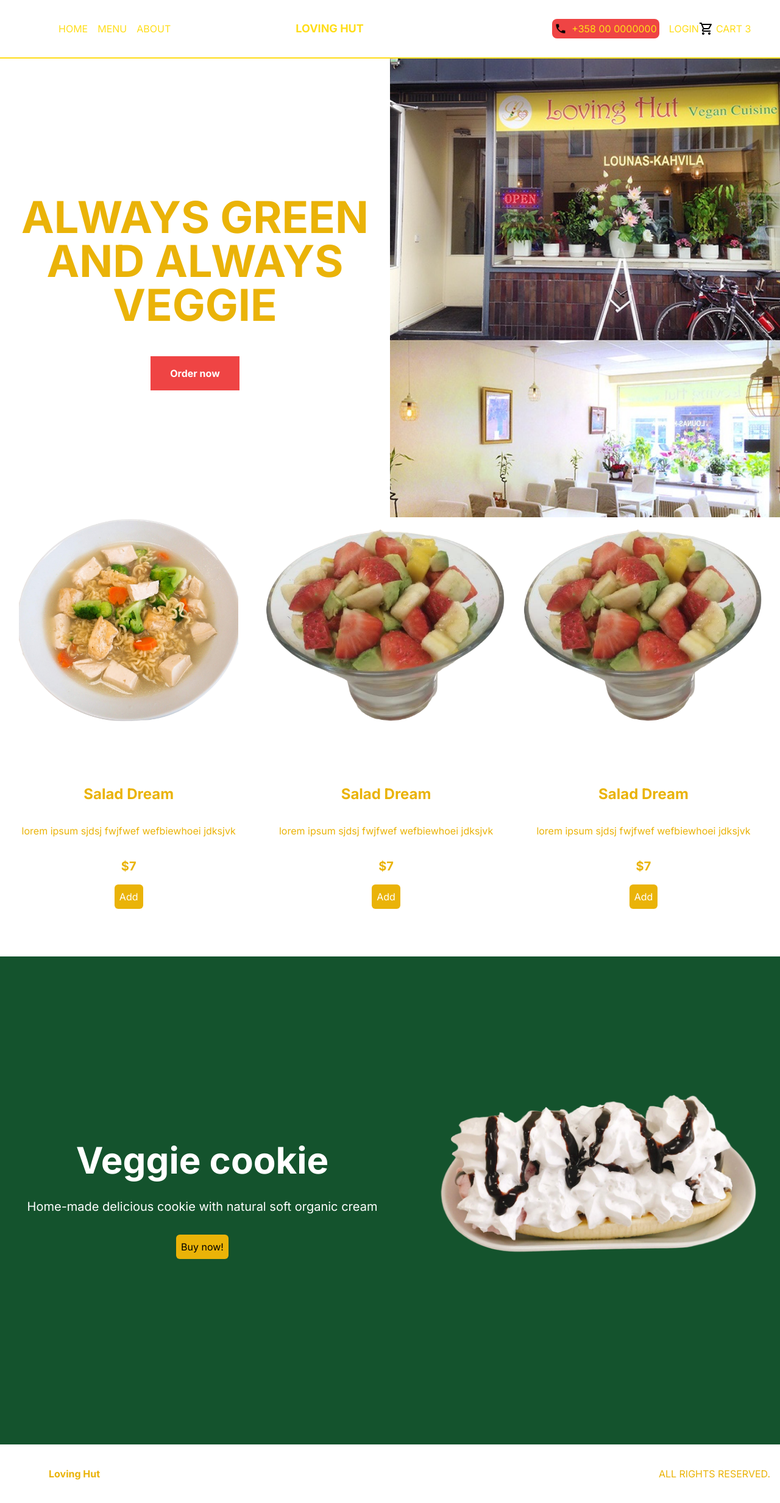
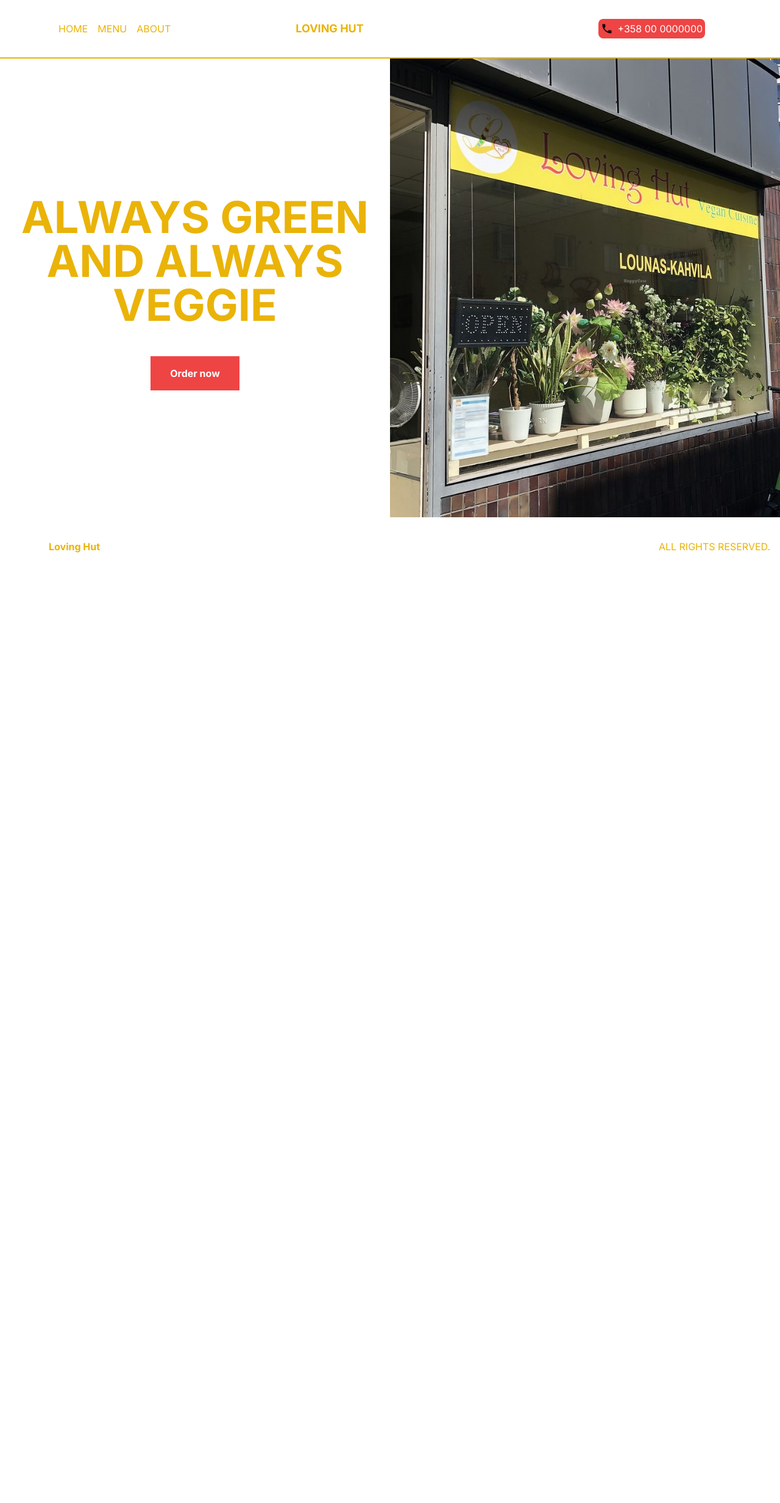
Before and after one commit to polinatea/restaurant, a Next.js app: page / in a window 1280 px wide. Shown: the whole page at 61% size. After the commit the page ends 944 px from the top, so only its background shows below. Built offline with nearby package versions, Linux system fonts and the light colour scheme.

Commit message:
fix: navbar colors, slider photo, menu items borders

```diff
--- a/src/app/components/Featured.tsx
+++ b/src/app/components/Featured.tsx
@@ -1,30 +1,30 @@
-import React from 'react'
-import Image from 'next/image'
-import { products } from '../data'
+// import React from 'react'
+// import Image from 'next/image'
+// import { products } from '../data'
 
-const Featured = () => {
-  return (
-    <div className='w-screen overflow-x-scroll text-yellow-500'>
-      <div className='w-max flex'>
-      {products.map((product)=>(
-        <div key={product.id} className='w-screen h-[60vh] flex flex-col justify-around items-center md:w-[50vw] xl:w-[33vw] xl:h-[90vh]'>
-          {product.img && (
-          <div className='relative flex-1 w-full hover:rotate-[360deg] transition-all duration-300'>
-            <Image src={product.img} alt="" fill className='object-contain'/>
-          </div>
-          )}
-          <div className='flex-1 flex flex-col gap-4 items-center justify-center'>
-            <h1 className='font-bold text-xl xl:text-2xl 2xl:text-3xl'>{product.title}</h1>
-            <p className='p-4 2xl:p-8 text-center'>{product.desc}</p>
-            <span className='text-xl font-bold'>${product.price}</span>
-            <button className='bg-yellow-500 text-white p-2 rounded-md'>Add</button>
-          </div>
-        </div>
-        ))}
-      </div>
+// const Featured = () => {
+//   return (
+//     <div className='w-screen overflow-x-scroll text-yellow-500'>
+//       <div className='w-max flex'>
+//       {products.map((product)=>(
+//         <div key={product.id} className='w-screen h-[60vh] flex flex-col justify-around items-center md:w-[50vw] xl:w-[33vw] xl:h-[90vh]'>
+//           {product.img && (
+//           <div className='relative flex-1 w-full hover:rotate-[360deg] transition-all duration-300'>
+//             <Image src={product.img} alt="" fill className='object-contain'/>
+//           </div>
+//           )}
+//           <div className='flex-1 flex flex-col gap-4 items-center justify-center'>
+//             <h1 className='font-bold text-xl xl:text-2xl 2xl:text-3xl'>{product.title}</h1>
+//             <p className='p-4 2xl:p-8 text-center'>{product.desc}</p>
+//             <span className='text-xl font-bold'>${product.price}</span>
+//             <button className='bg-yellow-500 text-white p-2 rounded-md'>Add</button>
+//           </div>
+//         </div>
+//         ))}
+//       </div>
 
-    </div>
-  )
-}
+//     </div>
+//   )
+// }
 
-export default Featured
+// export default Featured
--- a/src/app/components/Navbar.tsx
+++ b/src/app/components/Navbar.tsx
@@ -1,14 +1,14 @@
 import React from 'react';
 import Menu from './Menu';
 import Link from "next/link";
-import CartIcon from './CartIcon';
+// import CartIcon from './CartIcon';
 import Image from 'next/image';
 const Navbar = () => {
 
   const user = false;
 
   return (
-    <div className='h-12 md:h-24 text-[#FFDD19] p-4 flex items-center justify-between border-b-2 border-b-[#FFDD19] uppercase '>
+    <div className='h-12 md:h-24 text-yellow-500 p-4 flex items-center justify-between border-b-2 border-b-yellow-500 uppercase '>
 
       <div className='hidden md:flex gap-4 flex-1 lg:pl-3 xl:pl-20'>
         <Link href="/">Home</Link>
@@ -26,17 +26,9 @@
 
 
       <div className='hidden md:flex md:flex-col lg:flex-row gap-4 items-center flex-1 justify-center'>
-        <div className='flex items-center gap-2 cursor-pointer bg-red-500 rounded-lg p-1 md:absolute top-14 r-2 lg:static'>
+        <div className='flex items-center gap-2 cursor-pointer bg-red-500 rounded-lg p-1 md:static text-white'>
           <Image src="/phone-icon.png" alt="" width={20} height={20}/>
           <span>+358 00 0000000</span>
-        </div>
-        <div className='flex md:absolute top-6 r-3 lg:static'>
-        {!user ? (
-          <Link href="/login">Login</Link>
-        ):(
-          <Link href="/orders">Orders</Link>
-        )}
-        <CartIcon/>
         </div>
       </div>
 
--- a/src/app/components/Offer.tsx
+++ b/src/app/components/Offer.tsx
@@ -1,19 +1,19 @@
-import React from 'react'
-import Image from 'next/image'
-const Offer = () => {
-  return (
-    <div className='bg-green-900 h-screen flex flex-col md:flex-row '>
-      <div className="flex-1 flex flex-col  justify-center items-center gap-8 p-6 text-center">
-        <h1 className='text-white text-5xl font-bold xl:text-6xl '>Veggie cookie</h1>
-        <p className='text-white xl:text-xl'> Home-made delicious cookie with natural soft organic cream</p>
-        <button className='bg-yellow-500 p-2 rounded-md'>Buy now!</button>
-      </div>
-      <div className="flex-1 w-full relative">
-        <Image src="/sweet1-no-bg.png" alt="" fill className='object-contain'/>
-      </div>
+// import React from 'react'
+// import Image from 'next/image'
+// const Offer = () => {
+//   return (
+//     <div className='bg-green-900 h-screen flex flex-col md:flex-row '>
+//       <div className="flex-1 flex flex-col  justify-center items-center gap-8 p-6 text-center">
+//         <h1 className='text-white text-5xl font-bold xl:text-6xl '>Veggie cookie</h1>
+//         <p className='text-white xl:text-xl'> Home-made delicious cookie with natural soft organic cream</p>
+//         <button className='bg-yellow-500 p-2 rounded-md'>Buy now!</button>
+//       </div>
+//       <div className="flex-1 w-full relative">
+//         <Image src="/sweet1-no-bg.png" alt="" fill className='object-contain'/>
+//       </div>
 
-    </div>
-  )
-}
+//     </div>
+//   )
+// }
 
-export default Offer
+// export default Offer
--- a/src/app/components/Slider.tsx
+++ b/src/app/components/Slider.tsx
@@ -6,7 +6,7 @@
         {
             id:1,
             title: "always green and always veggie",
-            image: "/cafe.jpg",
+            image: "/cafe3.jpeg",
         },
         {
             id:2,
@@ -33,7 +33,7 @@
             <button className=' bg-red-500 text-white py-4 px-8'>Order now</button>
         </div>
     <div className='w-full flex-1 relative '>
-       <Image src={data[currentSlide].image} alt='' fill className='object-cover'/>
+       <Image src={data[currentSlide].image} alt='' fill  className='object-cover'/>
     </div>
     </div>
   )
--- a/src/app/menu/page.tsx
+++ b/src/app/menu/page.tsx
@@ -26,9 +26,11 @@
       filterMenu = {filterMenu}
       setItems = {setItems}
       />
-      <div className=" flex flex-wrap border-t-2 border-l-2 border-yellow-400">
+      <div className=" flex flex-wrap ">
         {items.map(item=>(
-        <div key={item.id}  className=' w-full h-[60vh] flex flex-col items-center justify-center  border-b-2 border-r-2 border-yellow-400  sm:w-1/2 md:w-1/3 xl:w-1/4'>
+        <div key={item.id}  className=' w-full h-[60vh]  sm:w-1/2 md:w-1/3 xl:w-1/4 p-2'>
+          <div className='w-full h-full flex flex-col items-center justify-center relative border-2 border-grey-50 rounded-md'>
+          <div className='font-bold text-xl absolute left-5 top-5 text-yellow-500'>${item.price}</div>
           {item.img && (
           <div className='relative h-[60%] w-full pt-3'>
             <Image src={item.img} alt="" fill className='object-contain'/>
@@ -37,7 +39,8 @@
           <div className=' flex flex-col justify-center items-center text-yellow-500'>
             <h1 className='font-bold text-xl'>{item.title}</h1>
             <p className='h-14 text-center inline-block align-middle text-sm'>{item.desc}</p>
-            <span className='font-bold text-xl'>${item.price}</span>
+
+          </div>
           </div>
         </div>
         ))}
--- a/src/app/page.tsx
+++ b/src/app/page.tsx
@@ -1,15 +1,15 @@
 import Image from 'next/image'
 import Slider from './components/Slider'
-import Featured from './components/Featured'
-import Offer from './components/Offer'
+// import Featured from './components/Featured'
+// import Offer from './components/Offer'
 
 export default function Home() {
   return (
 
     <main>
       <Slider/>
-      <Featured/>
-      <Offer/>
+      {/* <Featured/> */}
+      {/* <Offer/> */}
     </main>
   )
 }
```
Also changed, not shown: public/cafe3.jpeg (added), public/logo.png (added).
